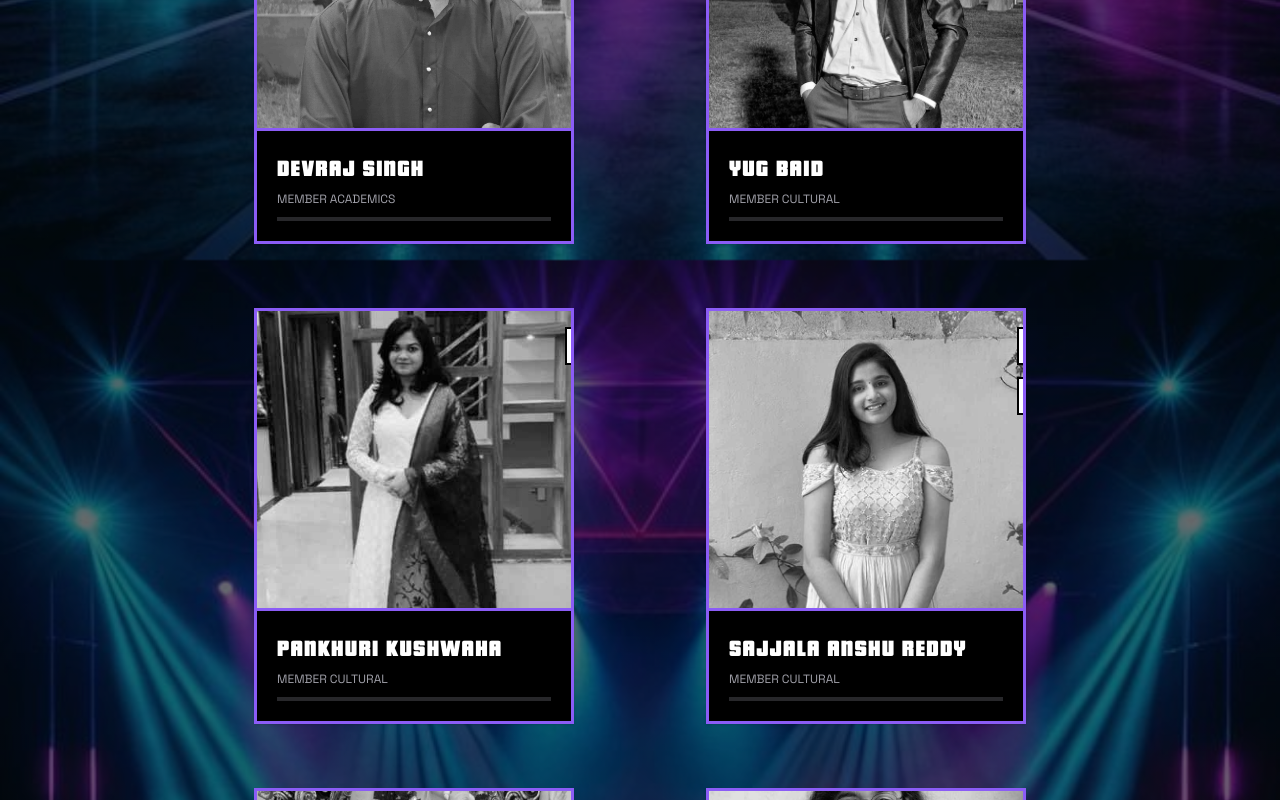
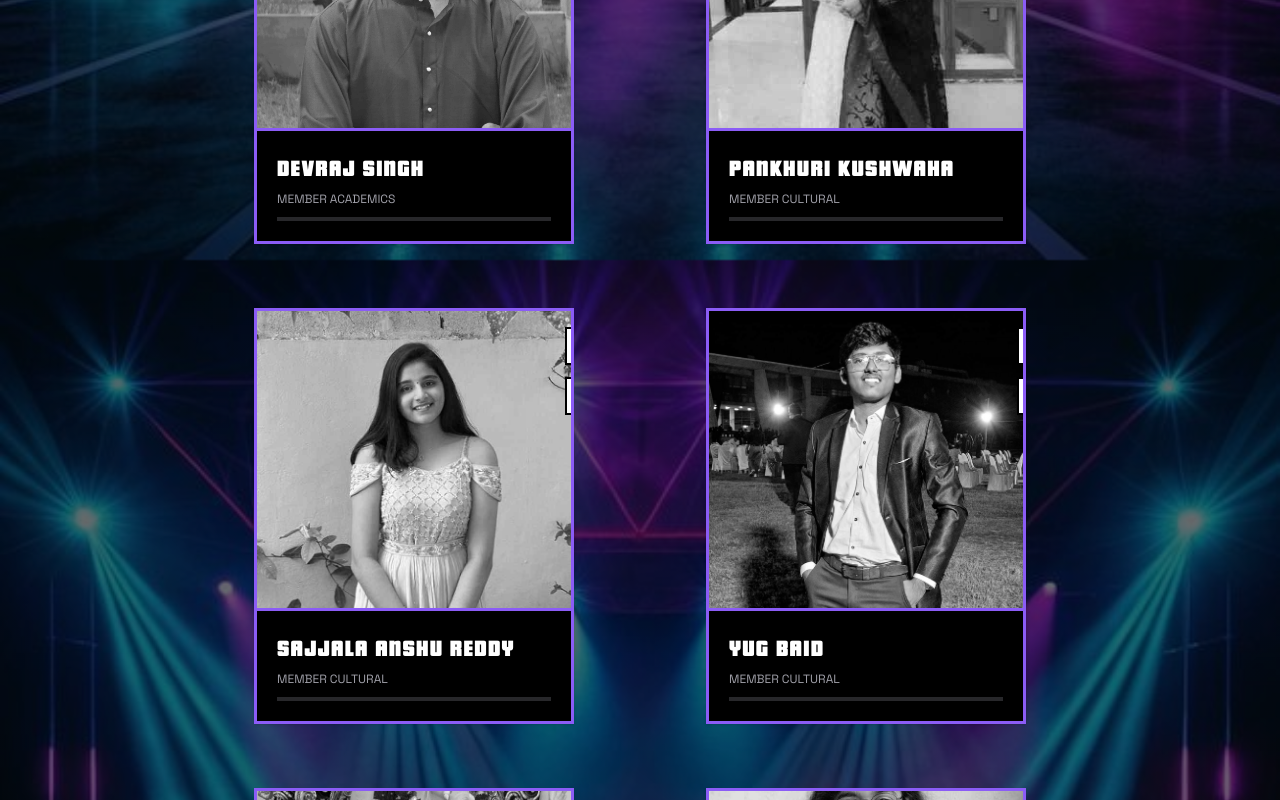
Before and after one commit to harsh005patel/stavya-fest-website2, a React (Create React App) app: page /contact in a window 1280 px wide. Shown: the part 2380-3180 px from the top of the page. Built offline with nearby package versions, Linux system fonts and the light colour scheme; no server answers.

Commit message:
24-1 2:18

```diff
--- a/src/pages/ContactPage.js
+++ b/src/pages/ContactPage.js
@@ -40,13 +40,13 @@ const coreTeam = [
     insta: "vrut__ajudiya.__",
     linkedin: "www.linkedin.com/in/vrut-ajudiya-bb40ba31a/",
   },
-  { name: "Rishi Menpara", title: "Member Cultural", image: ["/contact_us/rishi.jpg"], insta: "rishi_menpara", linkedin: null },
+  { name: "Rishi Menpara", title: "Member Cultural", image: ["/contact_us/rishi.jpg"], insta: "rishi_menpara", linkedin: "www.linkedin.com/in/rishimenpara" },
   { name: "Chinmay Patil", title: "Member Cultural", image: ["/contact_us/chinmay.jpeg", "/contact_us/chinmay.jpg"], insta: "chinmay._.patil", linkedin: "www.linkedin.com/in/chinmay-patil-63318a330" },
   { name: "Devraj Singh", title: "Member Academics", image: ["/contact_us/devraj.jpg"], insta: "devraj._.x", linkedin: "www.linkedin.com/in/devrajsingh25" },
-  { name: "Yug Baid", title: "Member Cultural", image: ["/contact_us/yug.jpg"], insta: "yug__jaiin__", linkedin: null },
-  { name: "Pankhuri Kushwaha", title: "Member Cultural", image: ["/contact_us/pankhuri.jpg"], insta: "pankhuri.dc", linkedin: null },
+  { name: "Pankhuri Kushwaha", title: "Member Cultural", image: ["/contact_us/pankhuri.jpg"], insta: "pankhuri.dc", linkedin: "https://www.linkedin.com/in/pankhuri-kushwaha-b00186330" },
   { name: "Sajjala Anshu Reddy", title: "Member Cultural", image: ["/contact_us/anshu.jpg", "/contact_us/anshu.jpg"], insta: "anshu_reddyy19", linkedin: "linkedin.com/anshu-reddy" },
-  { name: "Kavya Siddh Sharma", title: "Member Cultural", image: ["/contact_us/kavya.jpg"], insta: "kavya._.1806", linkedin: "in.linkedin.com/in/kavya-siddh-sharma-714228318" },
+  { name: "Yug Baid", title: "Member Cultural", image: ["/contact_us/yug.jpg"], insta: "yug__jaiin__", linkedin: "https://www.linkedin.com/in/yug-baid-89702b309" },
+  { name: "Kavya Siddh Sharma", title: "Member Cultural", image: ["/contact_us/kavya.jpg"], insta: "kavya._.1806", linkedin: "www.linkedin.com/in/kavya-siddh-sharma-714228318" },
   { name: "Anushka Wagh", title: "Member Academics", image: ["/contact_us/anushka.jpg"], insta: "anushka_wagh_03", linkedin: "www.linkedin.com/in/anushka-wagh-0b0a7932b" },
   { name: "Ashitosh Shirsath", title: "Member Academics", image: ["/contact_us/ashitosh.jpg"], insta: "ashitosh_0302", linkedin: null },
   { name: "Lingampeta Daksha", title: "Member Academics", image: ["/contact_us/daksha.jpg", "/contact_us/daksha.jpeg"], insta: "daksha_goud.16", linkedin: "www.linkedin.com/in/lingampeta-daksha-548188330" },
@@ -71,7 +71,7 @@ const coordinators = [
   { name: "Harshil Patel", title: "Joint Secretary Capture", image: ["/contact_us/harshil.jpg"], insta: "harshil_3105_", linkedin: "www.linkedin.com/in/harshil-patel-5a7373333" },
   { name: "Akarshhan Kumar", title: "Joint Secretary Capture", image: [""], insta: "harshil_3105_", linkedin: "www.linkedin.com/in/harshil-patel-5a7373333" },
   { name: "Mrunal Nikam", title: "Secretary Genesis", image: ["/contact_us/mrunal.jpg"], insta: "mrunal17nikam", linkedin: "www.linkedin.com/in/mrunal-nikam-20465628a" },
-  { name: "Shubham Chhatbar", title: "Joint Secretary Genesis", image: ["/contact_us/shubham.jpg"], insta: "7thdimensionartss", linkedin: "www.linkedin.com/in/shubhchhatbar27" },
+  { name: "Shubham Chhatbar", title: "Joint Secretary Genesis", image: ["/contact_us/shubham2.png"], insta: "7thdimensionartss", linkedin: "www.linkedin.com/in/shubhchhatbar27" },
 ];
 
 const Developer = [
```
Also changed, not shown: public/contact_us/shubham.JPG (deleted), public/contact_us/shubham2.png (added).
